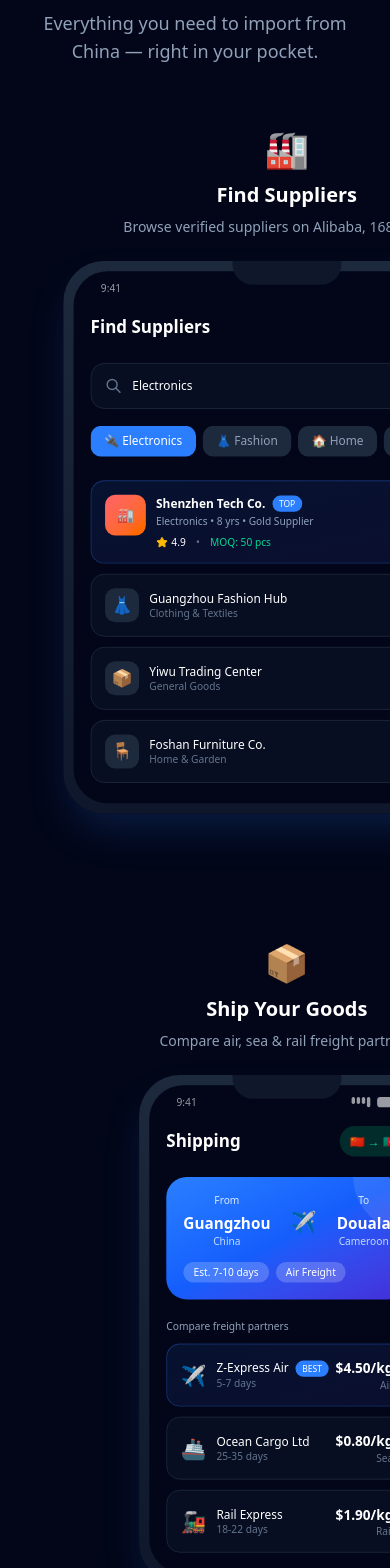
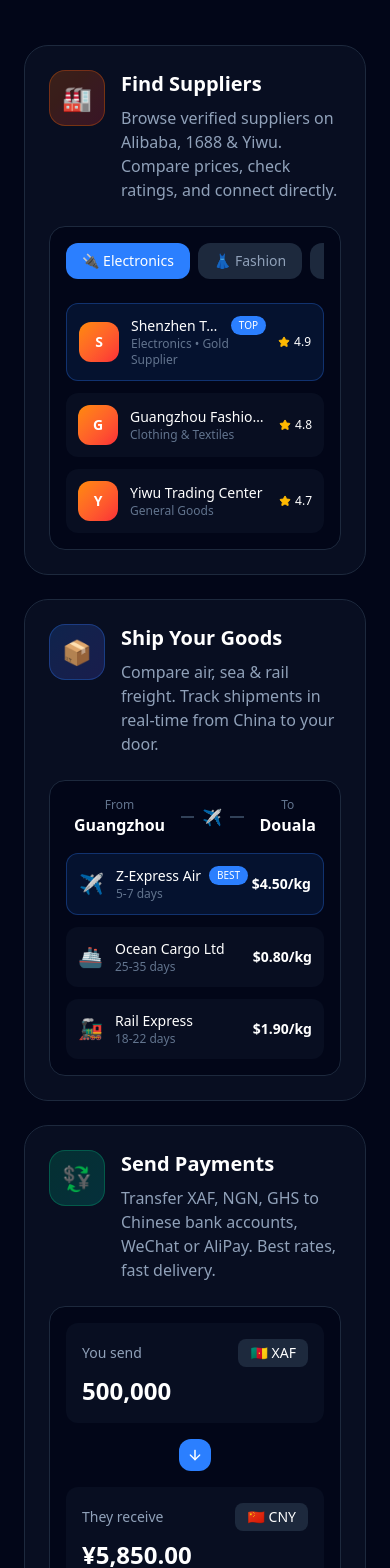
Before and after one commit to omegathesecond/yebona-landing, a React (Vite) app: page / in a window 390 px wide. Shown: the part 2240-3808 px from the top of the page. Built offline with nearby package versions, Linux system fonts and the light colour scheme.

Commit message:
Mobile-first services: clean card layout without phone frames

```diff
--- a/src/App.jsx
+++ b/src/App.jsx
@@ -490,62 +490,158 @@ export default function App() {
         </div>
       </section>
 
-      {/* App Services Showcase - Multiple Phone Mockups */}
-      <section className="py-24 px-6">
-        <div className="max-w-7xl mx-auto">
-          <div className="text-center mb-16">
-            <h2 className="text-4xl md:text-5xl font-bold mb-6 tracking-tight">
+      {/* App Services - Clean Mobile Layout */}
+      <section className="py-20 px-6">
+        <div className="max-w-4xl mx-auto">
+          <div className="text-center mb-12">
+            <h2 className="text-3xl md:text-4xl font-bold mb-4 tracking-tight">
               One App,{' '}
               <span className="bg-gradient-to-r from-blue-400 to-indigo-400 bg-clip-text text-transparent">
                 All Services
               </span>
             </h2>
-            <p className="text-slate-400 text-lg max-w-2xl mx-auto">
-              Everything you need to import from China — right in your pocket.
+            <p className="text-slate-400 text-lg">
+              Everything you need to import from China.
             </p>
           </div>
 
-          {/* Three Phone Mockups */}
-          <div className="grid md:grid-cols-3 gap-8 lg:gap-12">
-            {/* Suppliers */}
-            <div className="flex flex-col items-center">
-              <div className="mb-6 text-center">
-                <span className="text-4xl mb-3 block">🏭</span>
-                <h3 className="text-xl font-bold text-white mb-2">Find Suppliers</h3>
-                <p className="text-slate-400 text-sm">Browse verified suppliers on Alibaba, 1688 & Yiwu</p>
+          {/* Services List */}
+          <div className="space-y-6">
+            {/* Find Suppliers */}
+            <div className="bg-slate-900/50 border border-slate-800 rounded-3xl p-6 md:p-8">
+              <div className="flex items-start gap-4 mb-6">
+                <div className="w-14 h-14 bg-gradient-to-br from-orange-500/20 to-red-500/20 border border-orange-500/30 rounded-2xl flex items-center justify-center text-2xl shrink-0">
+                  🏭
+                </div>
+                <div>
+                  <h3 className="text-xl font-bold text-white mb-2">Find Suppliers</h3>
+                  <p className="text-slate-400">Browse verified suppliers on Alibaba, 1688 & Yiwu. Compare prices, check ratings, and connect directly.</p>
+                </div>
               </div>
-              <div className="transform scale-[0.85] origin-top">
-                <PhoneMockup>
-                  <SuppliersScreen />
-                </PhoneMockup>
+              {/* App Preview */}
+              <div className="bg-slate-950 rounded-2xl p-4 border border-slate-800">
+                <div className="flex gap-2 mb-4 overflow-x-auto pb-2">
+                  {['🔌 Electronics', '👗 Fashion', '🏠 Home', '🔧 Industrial'].map((cat, i) => (
+                    <span key={cat} className={`px-4 py-2 rounded-xl text-sm font-medium whitespace-nowrap ${i === 0 ? 'bg-blue-500 text-white' : 'bg-slate-800 text-slate-400'}`}>{cat}</span>
+                  ))}
+                </div>
+                <div className="space-y-3">
+                  {[
+                    { name: 'Shenzhen Tech Co.', type: 'Electronics • Gold Supplier', rating: '4.9', top: true },
+                    { name: 'Guangzhou Fashion Hub', type: 'Clothing & Textiles', rating: '4.8', top: false },
+                    { name: 'Yiwu Trading Center', type: 'General Goods', rating: '4.7', top: false },
+                  ].map((s, i) => (
+                    <div key={i} className={`flex items-center gap-3 p-3 rounded-xl ${s.top ? 'bg-blue-500/10 border border-blue-500/30' : 'bg-slate-900/50'}`}>
+                      <div className="w-10 h-10 bg-gradient-to-br from-orange-400 to-red-500 rounded-xl flex items-center justify-center text-white text-sm font-bold">{s.name[0]}</div>
+                      <div className="flex-1 min-w-0">
+                        <div className="flex items-center gap-2">
+                          <p className="text-white font-medium text-sm truncate">{s.name}</p>
+                          {s.top && <span className="bg-blue-500 text-white text-[10px] px-2 py-0.5 rounded-full">TOP</span>}
+                        </div>
+                        <p className="text-slate-500 text-xs">{s.type}</p>
+                      </div>
+                      <div className="flex items-center gap-1">
+                        <Star className="w-3 h-3 text-amber-400 fill-amber-400" />
+                        <span className="text-white text-xs">{s.rating}</span>
+                      </div>
+                    </div>
+                  ))}
+                </div>
               </div>
             </div>
 
             {/* Shipping */}
-            <div className="flex flex-col items-center">
-              <div className="mb-6 text-center">
-                <span className="text-4xl mb-3 block">📦</span>
-                <h3 className="text-xl font-bold text-white mb-2">Ship Your Goods</h3>
-                <p className="text-slate-400 text-sm">Compare air, sea & rail freight partners</p>
+            <div className="bg-slate-900/50 border border-slate-800 rounded-3xl p-6 md:p-8">
+              <div className="flex items-start gap-4 mb-6">
+                <div className="w-14 h-14 bg-gradient-to-br from-blue-500/20 to-indigo-500/20 border border-blue-500/30 rounded-2xl flex items-center justify-center text-2xl shrink-0">
+                  📦
+                </div>
+                <div>
+                  <h3 className="text-xl font-bold text-white mb-2">Ship Your Goods</h3>
+                  <p className="text-slate-400">Compare air, sea & rail freight. Track shipments in real-time from China to your door.</p>
+                </div>
               </div>
-              <div className="transform scale-[0.85] origin-top">
-                <PhoneMockup>
-                  <ShippingScreen />
-                </PhoneMockup>
+              {/* App Preview */}
+              <div className="bg-slate-950 rounded-2xl p-4 border border-slate-800">
+                <div className="flex items-center justify-between mb-4 px-2">
+                  <div className="text-center">
+                    <p className="text-slate-500 text-xs">From</p>
+                    <p className="text-white font-bold">Guangzhou</p>
+                  </div>
+                  <div className="flex-1 flex items-center justify-center px-4">
+                    <div className="h-0.5 flex-1 bg-slate-700" />
+                    <span className="mx-2">✈️</span>
+                    <div className="h-0.5 flex-1 bg-slate-700" />
+                  </div>
+                  <div className="text-center">
+                    <p className="text-slate-500 text-xs">To</p>
+                    <p className="text-white font-bold">Douala</p>
+                  </div>
+                </div>
+                <div className="space-y-3">
+                  {[
+                    { name: 'Z-Express Air', method: '✈️', days: '5-7 days', price: '$4.50/kg', best: true },
+                    { name: 'Ocean Cargo Ltd', method: '🚢', days: '25-35 days', price: '$0.80/kg', best: false },
+                    { name: 'Rail Express', method: '🚂', days: '18-22 days', price: '$1.90/kg', best: false },
+                  ].map((s, i) => (
+                    <div key={i} className={`flex items-center justify-between p-3 rounded-xl ${s.best ? 'bg-blue-500/10 border border-blue-500/30' : 'bg-slate-900/50'}`}>
+                      <div className="flex items-center gap-3">
+                        <span className="text-xl">{s.method}</span>
+                        <div>
+                          <div className="flex items-center gap-2">
+                            <p className="text-white font-medium text-sm">{s.name}</p>
+                            {s.best && <span className="bg-blue-500 text-white text-[10px] px-2 py-0.5 rounded-full">BEST</span>}
+                          </div>
+                          <p className="text-slate-500 text-xs">{s.days}</p>
+                        </div>
+                      </div>
+                      <p className="text-white font-bold text-sm">{s.price}</p>
+                    </div>
+                  ))}
+                </div>
               </div>
             </div>
 
             {/* Exchange */}
-            <div className="flex flex-col items-center">
-              <div className="mb-6 text-center">
-                <span className="text-4xl mb-3 block">💱</span>
-                <h3 className="text-xl font-bold text-white mb-2">Send Payments</h3>
-                <p className="text-slate-400 text-sm">Fast transfers to Chinese bank accounts</p>
+            <div className="bg-slate-900/50 border border-slate-800 rounded-3xl p-6 md:p-8">
+              <div className="flex items-start gap-4 mb-6">
+                <div className="w-14 h-14 bg-gradient-to-br from-emerald-500/20 to-teal-500/20 border border-emerald-500/30 rounded-2xl flex items-center justify-center text-2xl shrink-0">
+                  💱
+                </div>
+                <div>
+                  <h3 className="text-xl font-bold text-white mb-2">Send Payments</h3>
+                  <p className="text-slate-400">Transfer XAF, NGN, GHS to Chinese bank accounts, WeChat or AliPay. Best rates, fast delivery.</p>
+                </div>
               </div>
-              <div className="transform scale-[0.85] origin-top">
-                <PhoneMockup>
-                  <TransferScreen />
-                </PhoneMockup>
+              {/* App Preview */}
+              <div className="bg-slate-950 rounded-2xl p-4 border border-slate-800">
+                <div className="space-y-4">
+                  <div className="bg-slate-900/50 rounded-xl p-4">
+                    <div className="flex justify-between items-center mb-2">
+                      <span className="text-slate-400 text-sm">You send</span>
+                      <span className="bg-slate-800 px-3 py-1 rounded-lg text-white text-sm">🇨🇲 XAF</span>
+                    </div>
+                    <p className="text-white font-bold text-2xl">500,000</p>
+                  </div>
+                  <div className="flex justify-center">
+                    <div className="bg-blue-500 rounded-xl p-2">
+                      <ArrowRight className="w-4 h-4 text-white rotate-90" />
+                    </div>
+                  </div>
+                  <div className="bg-slate-900/50 rounded-xl p-4">
+                    <div className="flex justify-between items-center mb-2">
+                      <span className="text-slate-400 text-sm">They receive</span>
+                      <span className="bg-slate-800 px-3 py-1 rounded-lg text-white text-sm">🇨🇳 CNY</span>
+                    </div>
+                    <p className="text-white font-bold text-2xl">¥5,850.00</p>
+                  </div>
+                  <div className="bg-emerald-500/10 border border-emerald-500/30 rounded-xl p-3 flex items-center gap-3">
+                    <Zap className="w-5 h-5 text-emerald-400" />
+                    <div>
+                      <p className="text-emerald-400 text-sm font-medium">Best rate • Arrives in ~15 min</p>
+                    </div>
+                  </div>
+                </div>
               </div>
             </div>
           </div>
```
